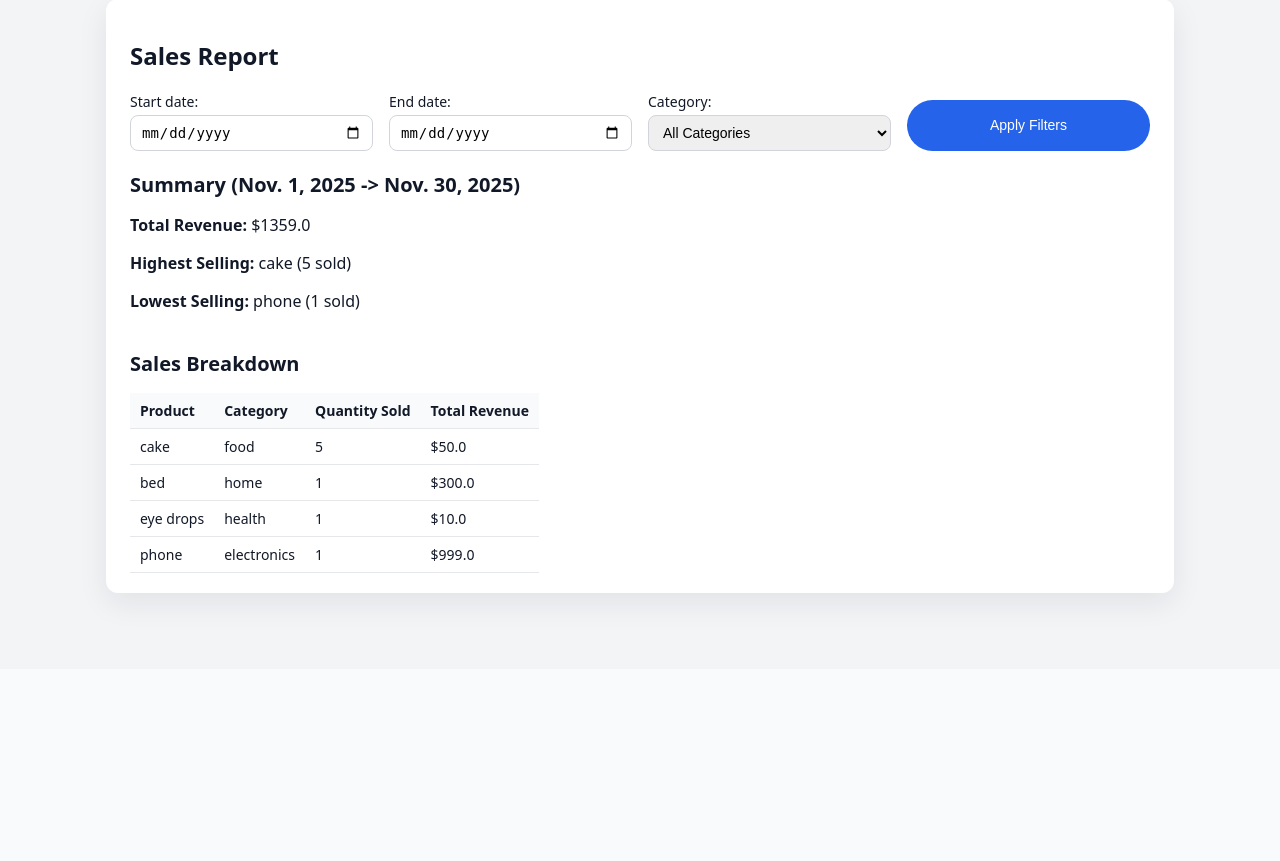
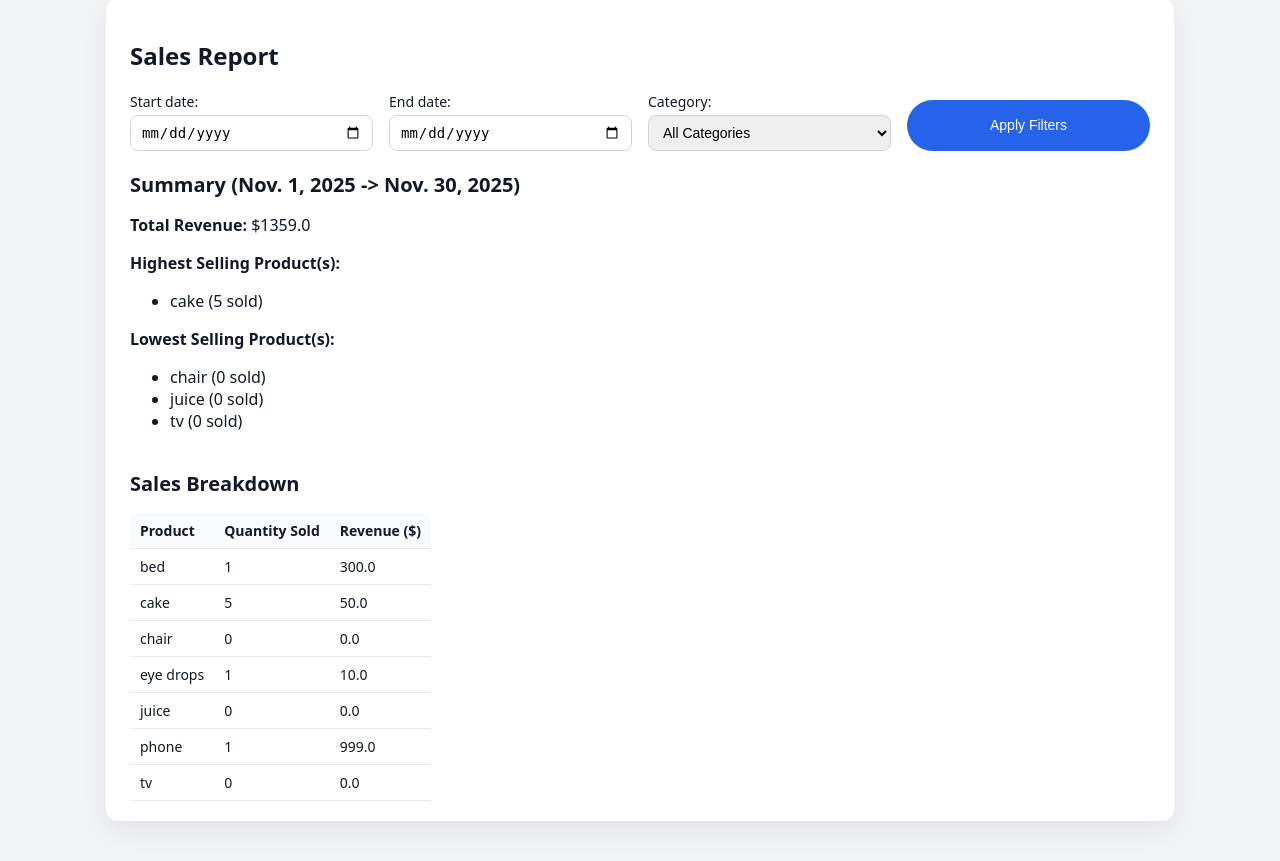
Before and after one commit to mjk-22/smart_store, a Django app: page /sales-report/ in a window 1280 px wide. Shown: the part 131-992 px from the top of the page. Before the commit the page ends 740 px from the top, so only its background shows below. Run offline with Django 5.2, Linux system fonts and the light colour scheme; data comes from the database, SQL or seed files in the repository.

Commit message:
updated view and html to show all products and all sales counts)

```diff
--- a/phase3/phase3/templates/sales_report.html
+++ b/phase3/phase3/templates/sales_report.html
@@ -16,36 +16,46 @@
 <p><strong>Total Revenue:</strong> ${{ total_revenue }}</p>
 
 {% if highest_selling %}
-    <p><strong>Highest Selling:</strong>
-    {{ highest_selling.product_id__name }} ({{ highest_selling.total_quantity }} sold)</p>
+        <p><strong>Highest Selling Product(s):</strong></p>
+        <ul>
+            {% for p in highest_selling %}
+                <li>{{ p.name }} ({{ p.quantity_sold }} sold)</li>
+            {% endfor %}
+        </ul>
     {% endif %}
 
 {% if lowest_selling %}
-    <p><strong>Lowest Selling:</strong>
-    {{ lowest_selling.product_id__name }} ({{ lowest_selling.total_quantity }} sold)</p>
+        <p><strong>Lowest Selling Product(s):</strong></p>
+        <ul>
+            {% for p in lowest_selling %}
+                <li>{{ p.name }} ({{ p.quantity_sold }} sold)</li>
+            {% endfor %}
+        </ul>
     {% endif %}
 
 <br>
 
 <h2>Sales Breakdown</h2>
 
-<table cellpadding="8" cellspacing="0">
+<table cellpadding="6">
         <thead>
             <tr>
                 <th>Product</th>
-            <th>Category</th>
                 <th>Quantity Sold</th>
-            <th>Total Revenue</th>
+                <th>Revenue ($)</th>
             </tr>
         </thead>
 
         <tbody>
-        {% for row in sales %}
+        {% for product in products %}
             <tr>
-                <td>{{ row.product_id__name }}</td>
-                <td>{{ row.product_id__category }}</td>
-                <td>{{ row.total_quantity }}</td>
-                <td>${{ row.total_revenue }}</td>
+                <td>{{ product.name }}</td>
+                <td>{{ product.quantity_sold }}</td>
+                <td>{{ product.revenue }}</td>
+            </tr>
+        {% empty %}
+            <tr>
+                <td colspan="3">No products found.</td>
             </tr>
         {% endfor %}
         </tbody>
--- a/phase3/phase3/views.py
+++ b/phase3/phase3/views.py
@@ -2,7 +2,8 @@ from django.shortcuts import render, redirect
 from .models import Customers, Products, InventoryReceived, Receipts, Receipts_Products
 from .forms import CustomerForm, ProductForm, InventoryForm, LoginForm, SalesReportsFiltersForm
 from django.db import transaction
-from django.db.models import Sum, Count, F
+from django.db.models import Sum, F, Q, Value, FloatField
+from django.db.models.functions import Coalesce
 from django.utils import timezone
 from django.http import JsonResponse
 from django.shortcuts import get_object_or_404
@@ -329,37 +330,65 @@ def receipt_detail(request, receipt_id):
 
 def sales_report(request):
     form = SalesReportsFiltersForm(request.GET or None)
+
     start_date = form["start_date"].value() or "2025-11-01"
     end_date = form["end_date"].value() or str(date.today())
     category = form["category"].value() or ""
-    sales = Receipts_Products.objects.filter(receipt_id__time__date__range=[start_date, end_date])
+    products = Products.objects.all()
+
     highest_selling = None
     lowest_selling = None
+    date_filter = {}
 
     start_date = date.fromisoformat(start_date)
     end_date = date.fromisoformat(end_date)
 
     if category:
-        sales = sales.filter(product_id__category=category)
+        products = products.filter(category=category)
 
-    sales = sales.values("product_id__name", "product_id__price", "product_id__category").annotate(
-        total_quantity = Sum("product_quantity"), total_revenue = Sum(F("product_quantity") * F("product_id__price"))
-        ).order_by("-total_quantity")
+    date_filter = {
+        "receipts_products__receipt_id__time__date__gte":start_date,
+        "receipts_products__receipt_id__time__date__lte":end_date
+    }
 
-    if (len(sales) > 0):
-        highest_selling = sales[0]
-        lowest_selling = sales[len(sales) - 1]
+    products_with_sales = products.annotate(
+        quantity_sold=Coalesce(
+            Sum("receipts_products__product_quantity", filter=Q(**date_filter)),
+            Value(0)
+        ),
+        revenue=Coalesce(
+            Sum(
+                F("receipts_products__product_quantity") * F("price"),
+                filter=Q(**date_filter),
+            ),
+            Value(0.0)
+        )
+    ).order_by("name")
 
-    total_revenue = sum(item["total_revenue"] for item in sales)
+    total_revenue = sum(p.revenue for p in products_with_sales)
+
+    if (products_with_sales):
+        max_quantity = max(p.quantity_sold for p in products_with_sales)
+        min_quantity = min(p.quantity_sold for p in products_with_sales)
+
+        highest_selling = [p for p in products_with_sales if p.quantity_sold == max_quantity]
+        lowest_selling = [p for p in products_with_sales if p.quantity_sold == min_quantity]
+    else:
+        highest_selling = []
+        lowest_selling = []
+        max_quantity = 0
+        min_quantity = 0
 
     context = {
         "form": form,
-        "sales": sales,
+        "products": products_with_sales,
         "highest_selling": highest_selling,
         "lowest_selling": lowest_selling,
+        "highest_quantity": max_quantity,
+        "lowest_quantity": min_quantity,
         "total_revenue": total_revenue,
         "start_date": start_date,
-        "end_date": end_date,
-        "category_filter": category,
+        "end_date": end_date
     }
+
     return render(request, "sales_report.html", context)
```
Lines whose indentation alone changed are shown as unchanged.
